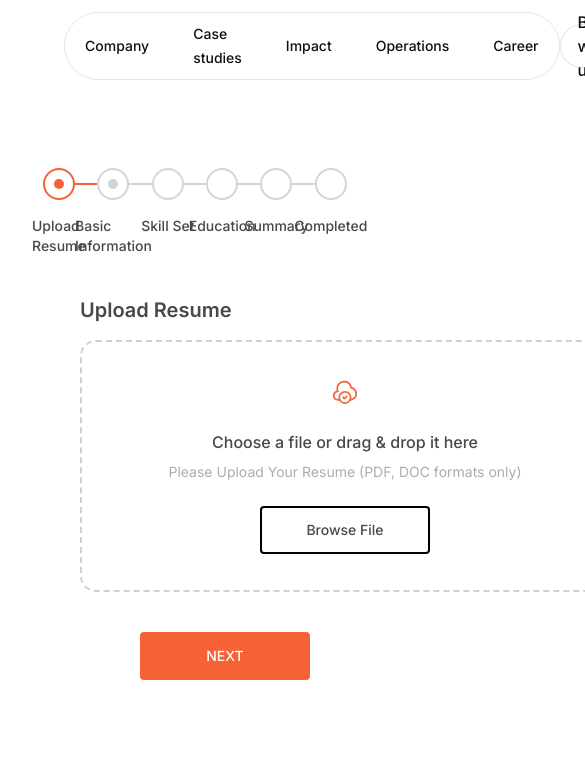
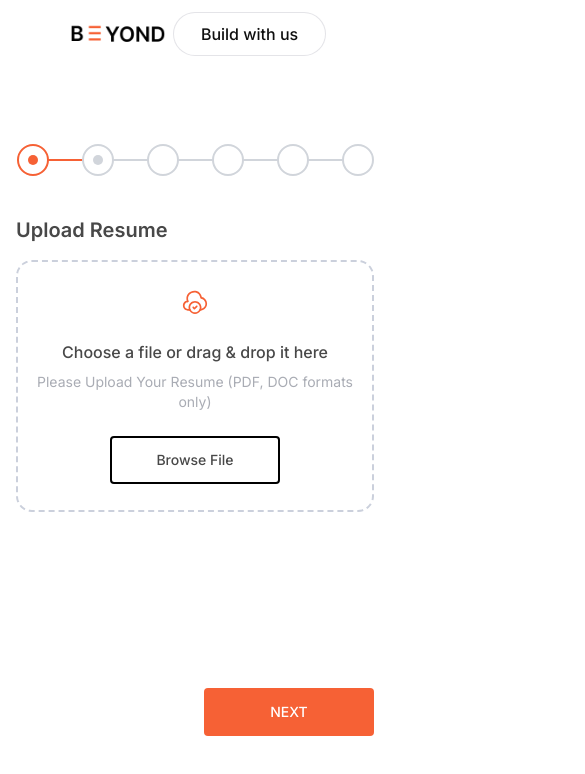
Before and after one commit to Reche13/multi-step-form, a Next.js app: page / in a window 390 px wide. Shown: the top 774 px of the page, 585 px wide, since content can reach past the window. Built offline with nearby package versions, Linux system fonts and the light colour scheme.

Commit message:
add mobile responsiveness to upload resume

```diff
--- a/src/app/page.tsx
+++ b/src/app/page.tsx
@@ -14,11 +14,11 @@ function Home() {
   const ActiveSection = STEPS[currentStep].Component;
 
   return (
-    <div className="w-full px-8">
+    <div className="w-full md:px-8">
       <div className="w-full max-w-[1280px] mx-auto pt-20">
         <Stepper steps={STEPS} currentStep={currentStep} />
       </div>
-      <div className="w-full max-w-[1280px] mx-auto px-12  mt-10">
+      <div className="w-full max-w-[1280px] mx-auto px-4 md:px-12  mt-10">
         <ActiveSection onNext={next} onBack={back} reset={resetForm} />
       </div>
     </div>
--- a/src/components/Header/Navbar.tsx
+++ b/src/components/Header/Navbar.tsx
@@ -26,7 +26,7 @@ const navList = [
 
 const Navbar = () => {
   return (
-    <nav className="flex items-center gap-3 rounded-full px-1 py-px border border-[#83839638]">
+    <nav className="hidden md:flex items-center gap-3 rounded-full px-1 py-px border border-[#83839638]">
       {navList.map((nav) => (
         <Link
           className="text-surface-black hover:text-primary transition-colors duration-200 text-sm leading-[24px] font-medium px-4 py-2"
--- a/src/components/Sections/UploadResume.tsx
+++ b/src/components/Sections/UploadResume.tsx
@@ -97,7 +97,7 @@ const UploadResume = ({ onNext }: Props) => {
     <div className="w-full">
       <div className="flex flex-col gap-4">
         <SectionTitle title="Upload Resume" />
-        <div className="relative w-[530px] h-[252px] flex flex-col items-center justify-center rounded-2xl border-dashed border-[2.5px] border-[#CBD0DC]">
+        <div className="relative w-full md:w-[530px] h-[252px] px-4 flex flex-col items-center justify-center rounded-2xl border-dashed border-[2.5px] border-[#CBD0DC]">
           <Image
             src={fileUploadImage}
             alt="Upload File"
@@ -156,7 +156,7 @@ const UploadResume = ({ onNext }: Props) => {
                       {file.name}
                     </p>
                     <div className="flex items-center">
-                      <div className="text-sm font-normal text-[#A9ACB4]">
+                      <div className="text-sm font-normal text-[#A9ACB4] hidden sm:block">
                         <span>{formatSize(uploadedBytes)}</span> of{" "}
                         <span>{formatSize(file?.size)}</span>
                         {"  "}•
@@ -194,7 +194,7 @@ const UploadResume = ({ onNext }: Props) => {
                 {status === "done" && (
                   <button
                     onClick={handleRemove}
-                    className="absolute top-6 right-12 cursor-pointer"
+                    className="absolute top-2 right-2 md:top-6 md:right-12 cursor-pointer"
                   >
                     <Image src={trash} alt="Delete" width={19} height={19} />
                   </button>
@@ -203,7 +203,7 @@ const UploadResume = ({ onNext }: Props) => {
                 {status === "uploading" && (
                   <button
                     onClick={handleRemove}
-                    className="absolute top-6 right-12 cursor-pointer"
+                    className="absolute top-2 right-2 md:top-6 md:right-12 cursor-pointer"
                   >
                     <Image src={cross} alt="Delete" width={19} height={19} />
                   </button>
@@ -212,7 +212,7 @@ const UploadResume = ({ onNext }: Props) => {
             </AnimatePresence>
           )}
         </div>
-        <div className="w-full mt-6 flex justify-end pb-12">
+        <div className="w-full mt-40 md:mt-6 flex justify-end pb-12">
           <Button onClick={handleNext} className="w-[170px]">
             NEXT
           </Button>
--- a/src/components/Stepper/index.tsx
+++ b/src/components/Stepper/index.tsx
@@ -71,7 +71,7 @@ const Stepper = ({ steps, currentStep }: StepperProps) => {
               ) : null}
             </div>
 
-            <div className="text-sm text-[#484848] font-medium">
+            <div className="text-sm text-[#484848] font-medium hidden sm:block">
               {step.label}
             </div>
           </div>
```
